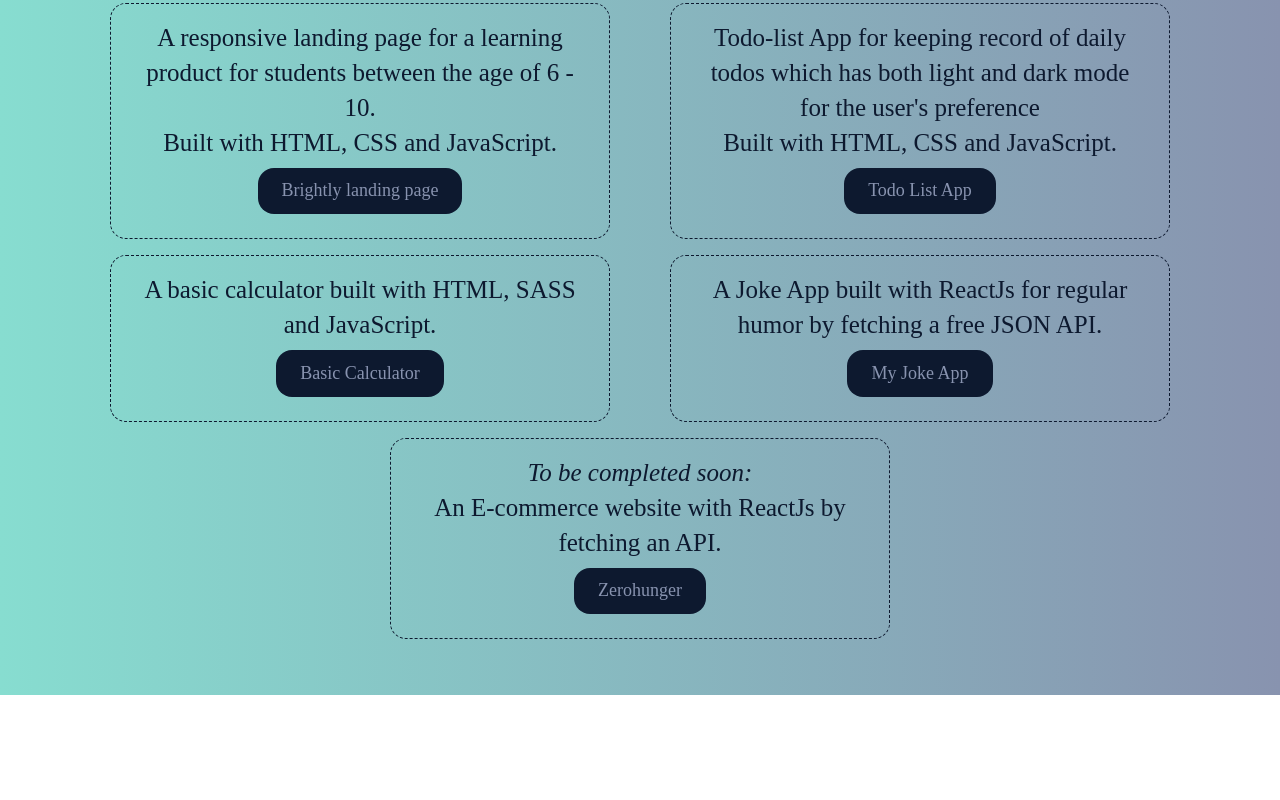
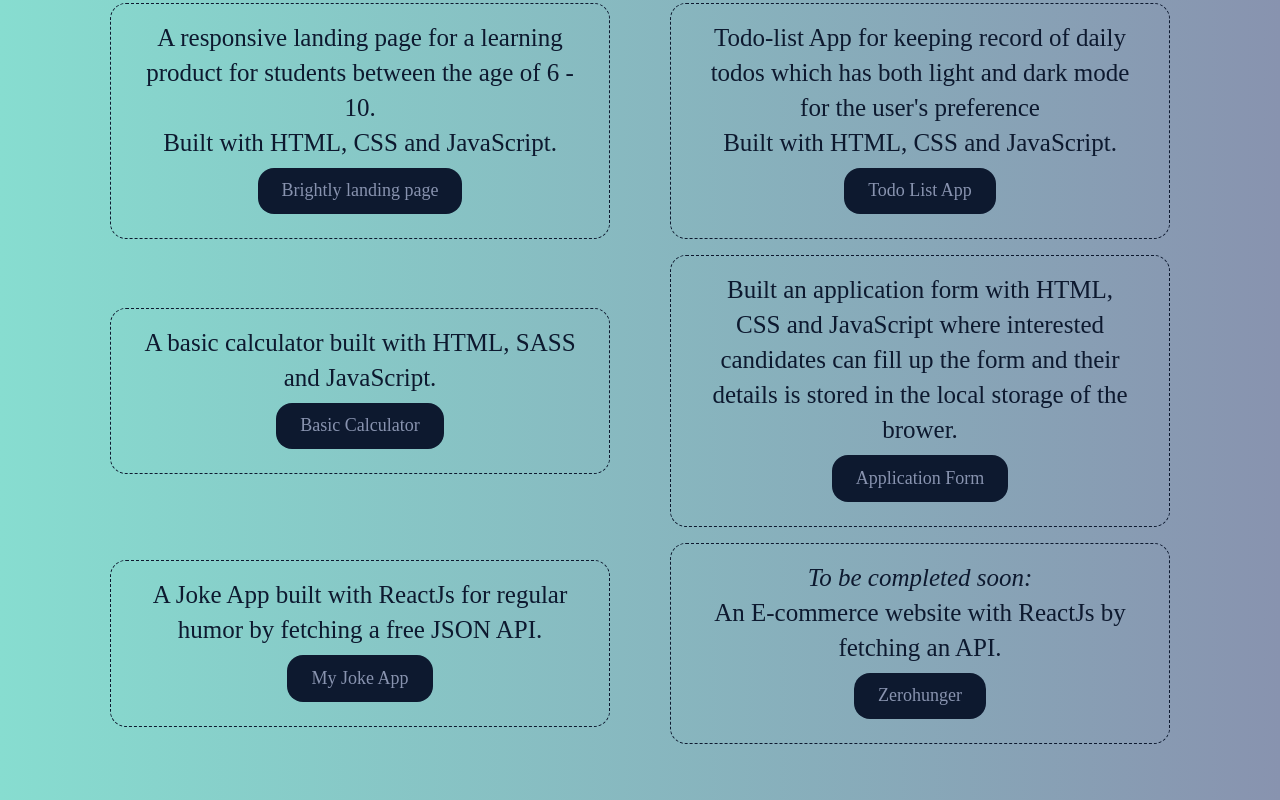
Before and after one commit to Omolaso/myPortfolio, a React (Create React App) app: page /Projects in a window 1280 px wide. Shown: the part 336-1136 px from the top of the page. Before the commit the page ends 1031 px from the top, so only its background shows below. Built offline with nearby package versions, Linux system fonts and the light colour scheme.

Commit message:
addition

```diff
--- a/src/components/Projects.jsx
+++ b/src/components/Projects.jsx
@@ -29,6 +29,12 @@ const Projects = () => {
         </div>
 
         <div className="project-card">
+          <p>Built an application form with HTML, CSS and JavaScript where interested candidates can fill up
+            the form and their details is stored in the local storage of the brower.</p>
+          <a href="https://developeraccessment.netlify.app/" target="_blank" rel="noopener noreferrer"> <button className="btn">Application Form</button> </a>
+        </div>
+
+        <div className="project-card">
           <p>A Joke App built with ReactJs for regular humor by fetching a free JSON API.</p>
           <a href="https://myjokeapp.netlify.app/" target="_blank" rel="noopener noreferrer"><button className="btn">My Joke App</button></a>
 
```
